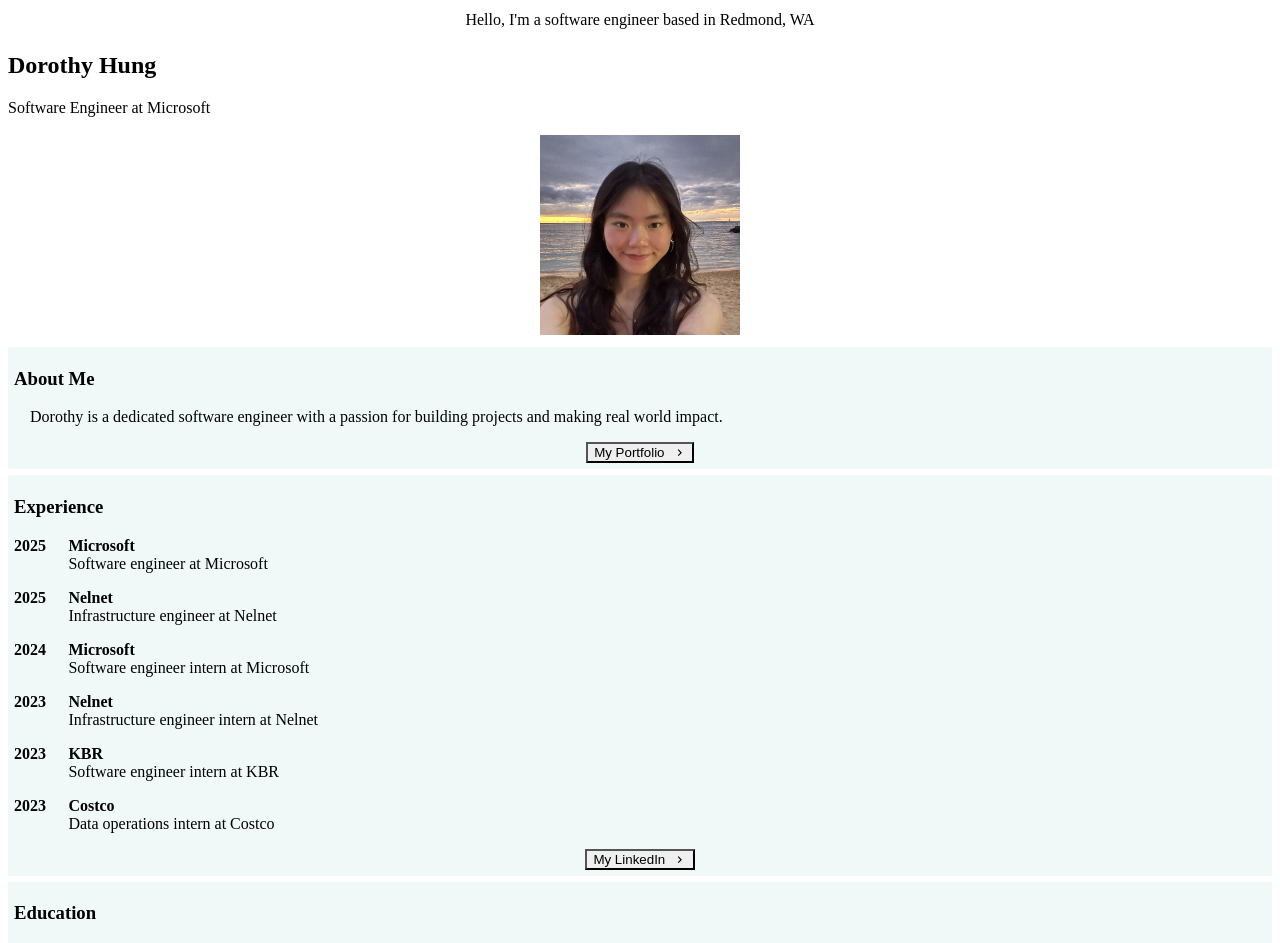
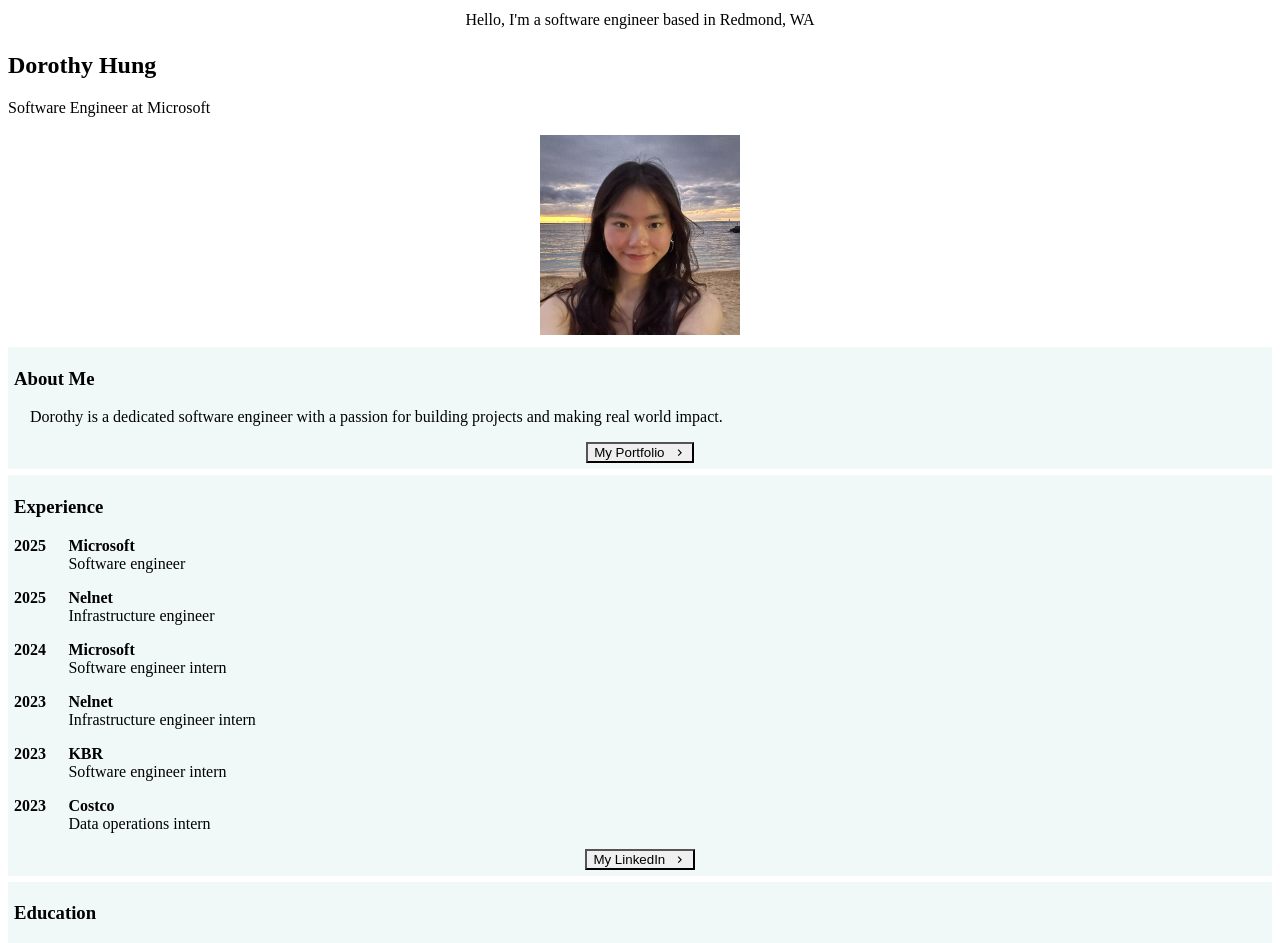
Before and after one commit to Dorothyhung/portfolio, a Next.js app: page / in a window 1280 px wide. Shown: the top 943 px of the page. Built offline with nearby package versions, Linux system fonts and the light colour scheme.

Commit message:
Small update on main page

```diff
--- a/pages/index.js
+++ b/pages/index.js
@@ -76,7 +76,7 @@ const Page = () => {
             <Year>2025</Year>
             <Company>Microsoft</Company>
           </BioHeader>
-          Software engineer at Microsoft
+          Software engineer
         </BioSection>
 
         <BioSection>
@@ -84,7 +84,7 @@ const Page = () => {
             <Year>2025</Year>
             <Company>Nelnet</Company>
           </BioHeader>
-          Infrastructure engineer at Nelnet
+          Infrastructure engineer
         </BioSection>
 
         <BioSection>
@@ -92,7 +92,7 @@ const Page = () => {
             <Year>2024</Year>
             <Company>Microsoft</Company>
           </BioHeader>
-          Software engineer intern at Microsoft
+          Software engineer intern
         </BioSection>
 
         <BioSection>
@@ -100,7 +100,7 @@ const Page = () => {
             <Year>2023</Year>
             <Company>Nelnet</Company>
           </BioHeader>
-          Infrastructure engineer intern at Nelnet
+          Infrastructure engineer intern
         </BioSection>
 
         <BioSection>
@@ -108,7 +108,7 @@ const Page = () => {
             <Year>2023</Year>
             <Company>KBR</Company>
           </BioHeader>
-          Software engineer intern at KBR
+          Software engineer intern
         </BioSection>
 
         <BioSection>
@@ -116,7 +116,7 @@ const Page = () => {
             <Year>2023</Year>
             <Company>Costco</Company>
           </BioHeader>
-          Data operations intern at Costco
+          Data operations intern
         </BioSection>
 
         <Box align="center" my={4}>
@@ -135,7 +135,7 @@ const Page = () => {
 
         <BioSection>
           <BioHeader>
-            <Year>2024</Year>
+            <Year>Dec 2024</Year>
             <Company>Bellevue College</Company>
           </BioHeader>
           Bachelors in Software Development
```
